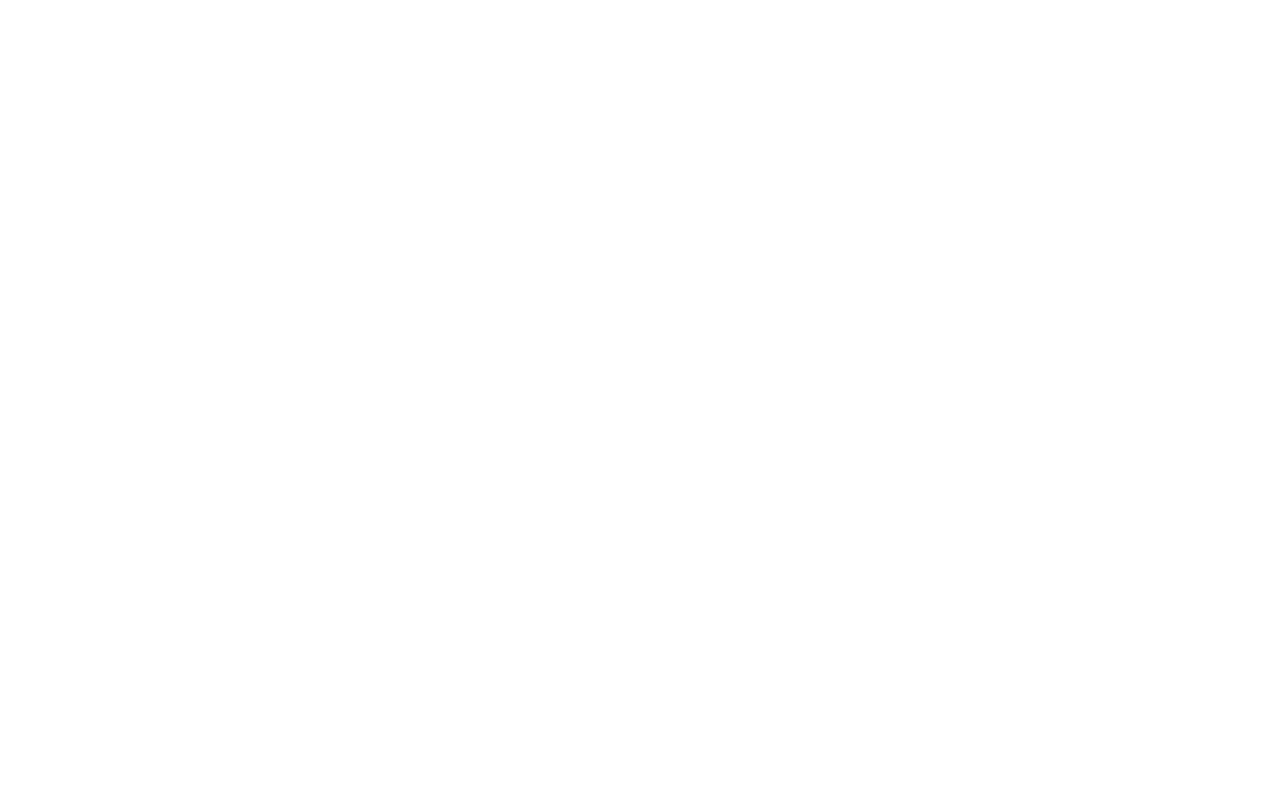
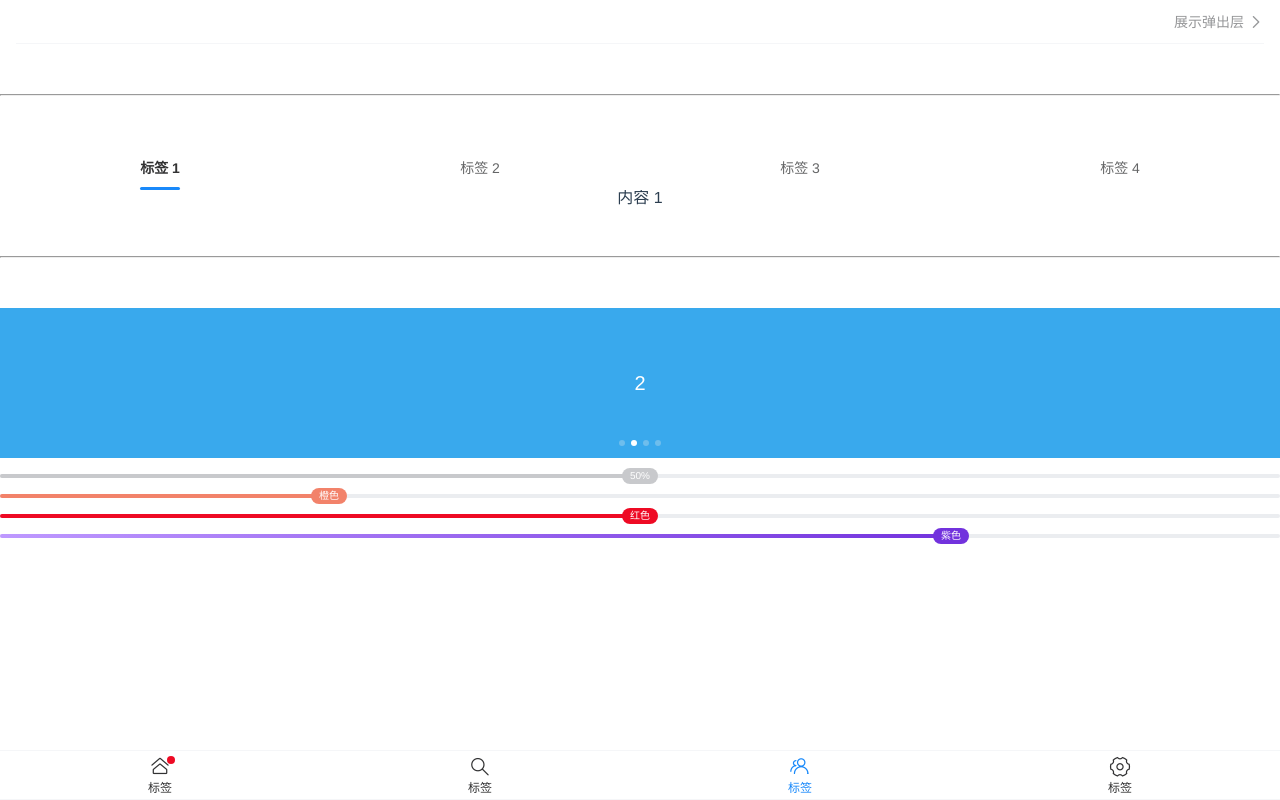
Before and after one commit to YushengChou/gsaptrain, a Vue app: page /testvant in a window 1280 px wide. Before the commit this address had no page. Built offline with nearby package versions, Linux system fonts and the light colour scheme.

Commit message:
add vant

```diff
--- a/package.json
+++ b/package.json
@@ -10,6 +10,7 @@
   "dependencies": {
     "core-js": "^3.8.3",
     "gsap": "^3.11.3",
+    "vant": "^4.0.2",
     "vue": "^3.2.13",
     "vue-router": "^4.0.3",
     "vuex": "^4.0.0"
--- a/src/components/HelloWorld.vue
+++ b/src/components/HelloWorld.vue
@@ -36,8 +36,17 @@
 export default {
   name: 'HelloWorld',
   props: {
-    msg: String
-  }
+    msg: String,
+    boo: Boolean,
+  },
+  computed: {
+
+  },
+  watch: {
+    boo: function() {
+      console.log('change')
+    }
+  },
 }
 </script>
 
--- a/src/main.js
+++ b/src/main.js
@@ -2,5 +2,7 @@
 import App from './App.vue'
 import router from './router'
 import store from './store'
+import Vant from 'vant'
+import 'vant/lib/index.css'
 
-createApp(App).use(store).use(router).mount('#app')
+createApp(App).use(store).use(router).use(Vant).mount('#app')
--- a/src/router/index.js
+++ b/src/router/index.js
@@ -20,6 +20,11 @@
     name: 'index',
     component: () => import('../views/IndexView.vue')
   },
+  {
+    path: '/testvant',
+    name: 'testvant',
+    component: () => import('../views/TestVantView.vue')
+  },
 ]
 
 const router = createRouter({
--- a/src/views/HomeView.vue
+++ b/src/views/HomeView.vue
@@ -1,7 +1,7 @@
 <template>
   <div class="home">
     <img alt="Vue logo" src="../assets/logo.png">
-    <HelloWorld msg="Welcome to Your Vue.js App"/>
+    <HelloWorld @click="test" msg="Welcome to Your Vue.js App" :boo="this.boo"/>
   </div>
 </template>
 
@@ -11,6 +11,18 @@
 
 export default {
   name: 'HomeView',
+  data() {
+    return {
+      boo: true,
+    }
+  },
+  computed: {
+  },
+  methods: {
+    test() {
+      this.boo = !this.boo
+    }
+  },
   components: {
     HelloWorld
   }
--- a/src/views/IndexView.vue
+++ b/src/views/IndexView.vue
@@ -78,6 +78,7 @@
           consequatur!</p>
       </div>
     </div>
+    <HelloWorld msg="Welcome to Your Vue.js App"/>
   </div>
 
 </template>
@@ -85,9 +86,13 @@
 <script>
 import { gsap } from 'gsap'
 import { TextPlugin } from 'gsap/TextPlugin.js'
+import HelloWorld from '@/components/HelloWorld.vue'
 gsap.registerPlugin(TextPlugin)
 export default {
   name: 'app',
+  components: {
+    HelloWorld
+  },
   mounted() {
     // logo color
     gsap.to('h1', 1, {
--- /dev/null
+++ b/src/views/TestVantView.vue
@@ -0,0 +1,66 @@
+<template>
+    <div class="vant">
+        <van-cell is-link @click="showPopup">展示弹出层</van-cell>
+        <van-popup v-model="show">内容</van-popup>
+        <hr>
+        <van-tabs v-model="active">
+            <van-tab title="标签 1">内容 1</van-tab>
+            <van-tab title="标签 2">内容 2</van-tab>
+            <van-tab title="标签 3">内容 3</van-tab>
+            <van-tab title="标签 4">内容 4</van-tab>
+        </van-tabs>
+        <hr>
+        <van-tabbar v-model="activeTab">
+            <van-tabbar-item icon="home-o" dot>标签</van-tabbar-item>
+            <van-tabbar-item icon="search" info="5">标签</van-tabbar-item>
+            <van-tabbar-item icon="friends-o">标签</van-tabbar-item>
+            <van-tabbar-item icon="setting-o">标签</van-tabbar-item>
+        </van-tabbar>
+        <van-swipe class="my-swipe" :autoplay="3000" indicator-color="white">
+            <van-swipe-item>
+                1
+            </van-swipe-item>
+            <van-swipe-item>2</van-swipe-item>
+            <van-swipe-item>3</van-swipe-item>
+            <van-swipe-item>4</van-swipe-item>
+        </van-swipe>
+        <br>
+        <van-progress inactive :percentage="50" />
+        <br>
+        <van-progress pivot-text="橙色" color="#f2826a" :percentage="25" />
+        <br>
+        <van-progress pivot-text="红色" color="#ee0a24" :percentage="50" />
+        <br>
+        <van-progress :percentage="75" pivot-text="紫色" pivot-color="#7232dd"
+            color="linear-gradient(to right, #be99ff, #7232dd)" />
+    </div>
+</template>
+<script>
+export default {
+    name: 'TestVant',
+    data() {
+        return {
+            show: false,
+            active: 0,
+            activeTab: 2,
+        }
+    },
+    methods: {
+        showPopup() {
+            this.show = true;
+        },
+    }
+};
+</script>
+<style scoped lang="scss">
+hr {
+    margin: 50px 0;
+}
+.my-swipe .van-swipe-item {
+    color: #fff;
+    font-size: 20px;
+    line-height: 150px;
+    text-align: center;
+    background-color: #39a9ed;
+}
+</style>
```
Also changed, not shown: 1 other file (tests, documents, lock files or other folders).
